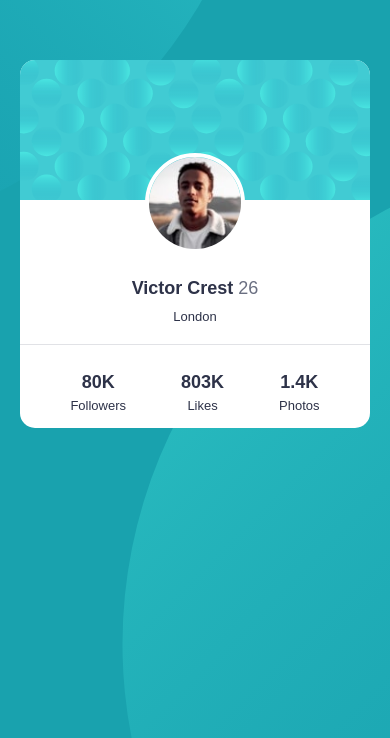
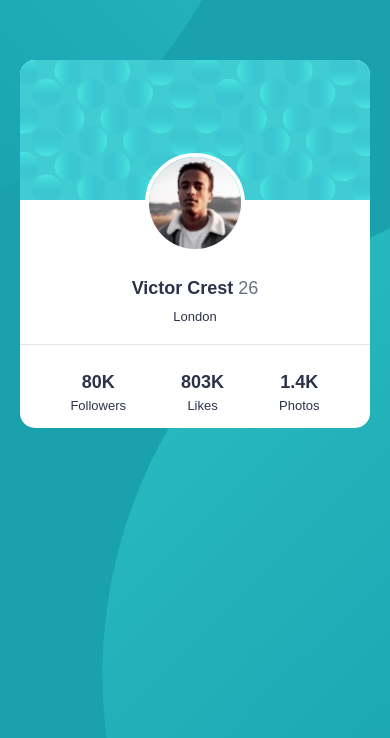
Before and after one commit to BharathKarthick/Profile-card, a plain HTML site: page index.html in a window 390 px wide. Shown: the part 106-844 px from the top of the page. Drawn offline with Linux system fonts and the light colour scheme.

Commit message:
Update style.css

```diff
--- a/style.css
+++ b/style.css
@@ -75,7 +75,7 @@ font-weight: 400;
  body{
     background-image: url("images/bg-pattern-top.svg"), url("images/bg-pattern-bottom.svg");
     background-repeat: no-repeat, no-repeat;
-    background-position: left -710px bottom 50px, right -710px top 260px ;
+    background-position: left -710px bottom 50px, right -690px top 290px ;
  }
  .card1{
     top: 150px;
```
